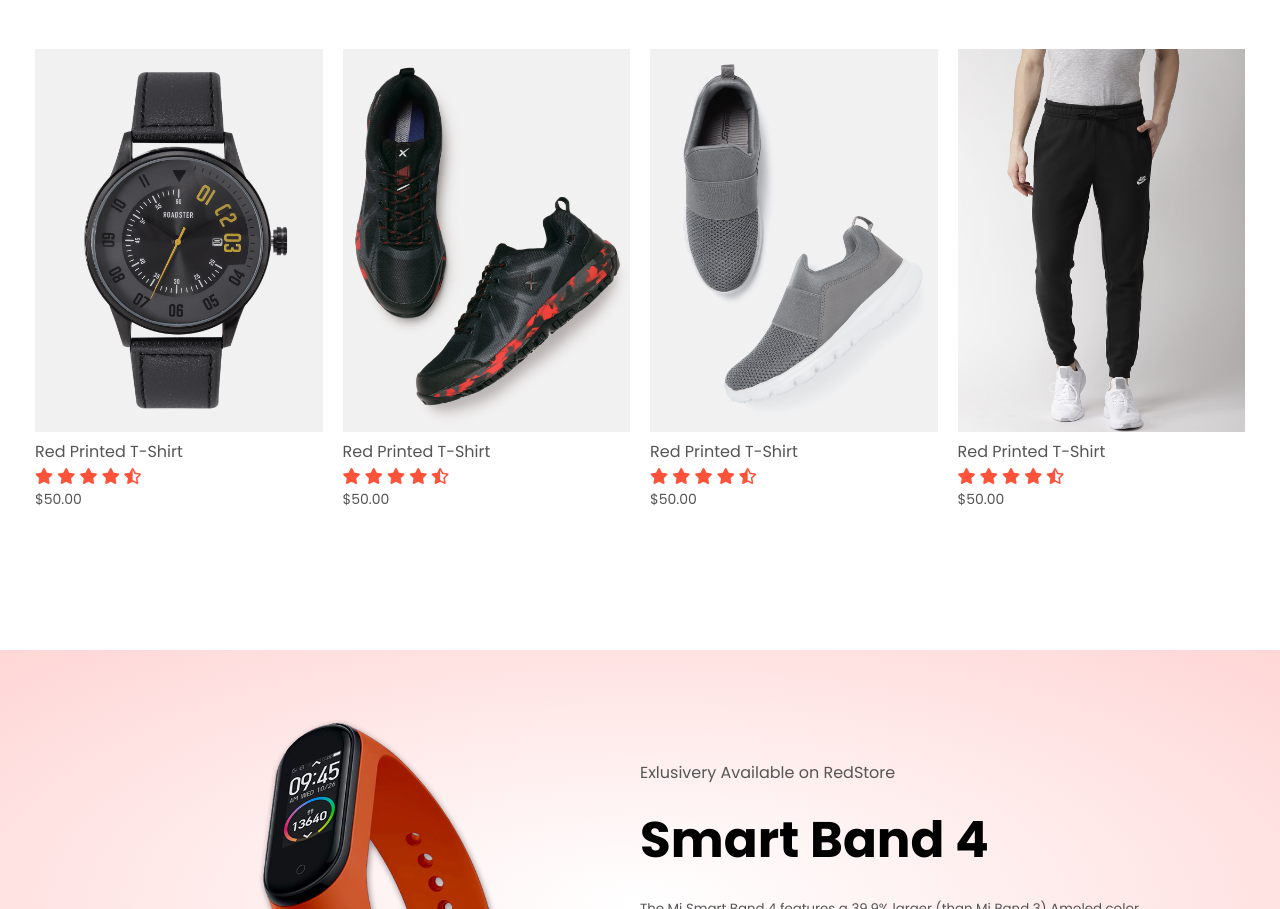
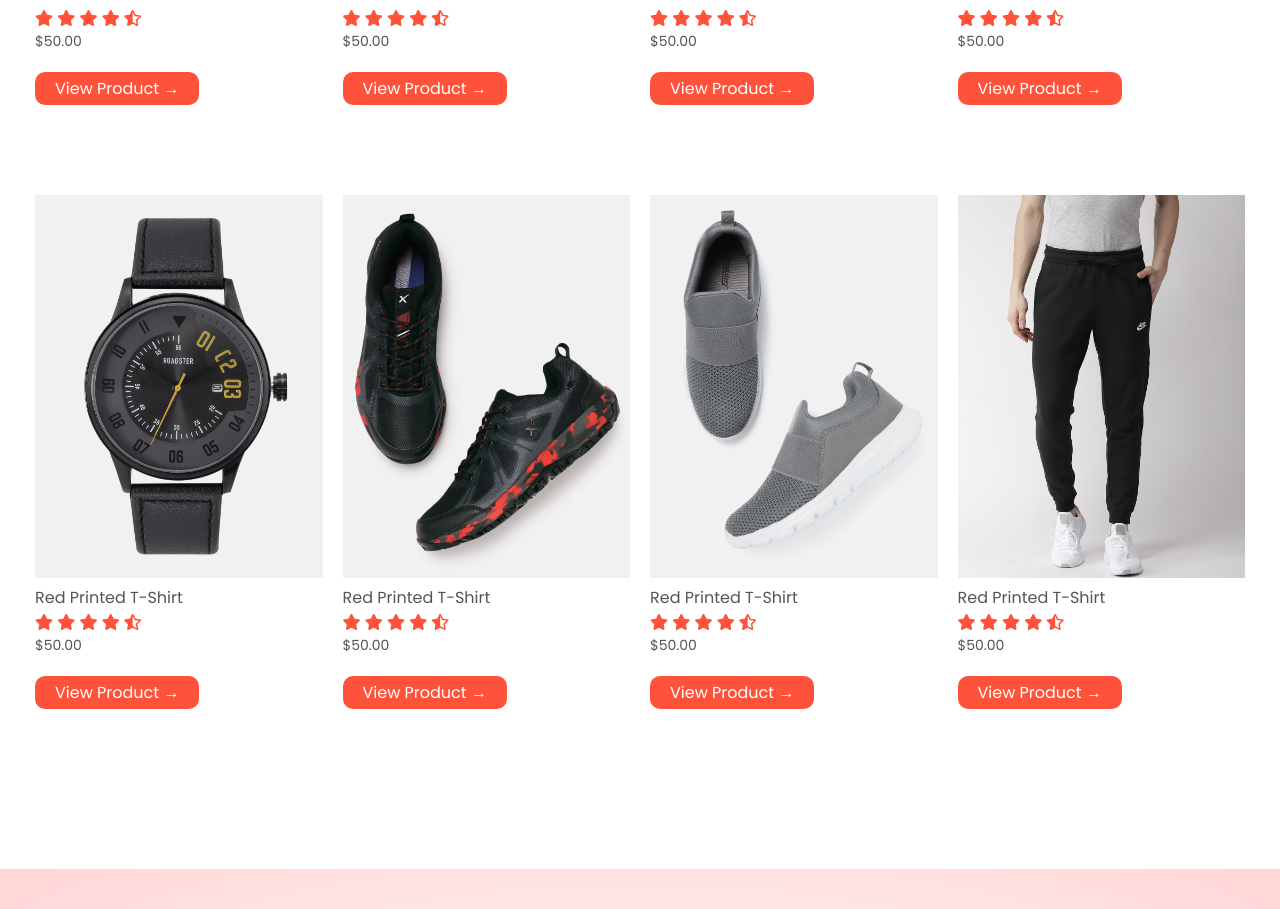
Before and after one commit to CalebKabaya/E-commerce-Website, a plain HTML site: page index.html in a window 1280 px wide. Shown: the part 2826-3735 px from the top of the page. Drawn offline with Linux system fonts and the light colour scheme.

Commit message:
ft:added the view product btn

```diff
--- a/CSS/style.css
+++ b/CSS/style.css
@@ -71,6 +71,19 @@ p{
 	transition: background 0.5s;
 }
 .btn:hover{
+	background: #563434;
+}
+.buy{
+	text-align: center;
+	display: inline-block;
+	background: #ff523b;
+	color: #fff;
+	padding: 4px 20px;
+	margin: 20px 0;
+	border-radius: 10px;
+	transition: background 0.5s;
+}
+.buy:hover{
 	background: #563434;
 }
 .header{
--- a/index.html
+++ b/index.html
@@ -72,6 +72,8 @@
 					<i class="fas fa-star-half-alt"></i>
 				</div>
 				<p>$50.00</p>
+				<a href="" class="buy">View Product &#8594;</a>
+
 			</div>
 			<div class="col-4">
 				<img src="images/product-2.jpg">
@@ -84,6 +86,8 @@
 					<i class="fas fa-star-half-alt"></i>
 				</div>
 				<p>$50.00</p>
+				<a href="" class="buy">View Product &#8594;</a>
+
 			</div>
 			<div class="col-4">
 				<img src="images/product-3.jpg">
@@ -96,6 +100,8 @@
 					<i class="fas fa-star-half-alt"></i>
 				</div>
 				<p>$50.00</p>
+				<a href="" class="buy">View Product &#8594;</a>
+
 			</div>
 			<div class="col-4">
 				<img src="images/product-4.jpg">
@@ -108,6 +114,8 @@
 					<i class="fas fa-star-half-alt"></i>
 				</div>
 				<p>$50.00</p>
+				<a href="" class="buy">View Product &#8594;</a>
+
 			</div>
 		</div>
 		<h2 class="title">latest Products</h2>
@@ -123,6 +131,8 @@
 					<i class="fas fa-star-half-alt"></i>
 				</div>
 				<p>$50.00</p>
+				<a href="" class="buy">View Product &#8594;</a>
+
 			</div>
 			<div class="col-4">
 				<img src="images/product-6.jpg">
@@ -135,6 +145,8 @@
 					<i class="fas fa-star-half-alt"></i>
 				</div>
 				<p>$50.00</p>
+				<a href="" class="buy">View Product &#8594;</a>
+
 			</div>
 			<div class="col-4">
 				<img src="images/product-7.jpg">
@@ -147,6 +159,8 @@
 					<i class="fas fa-star-half-alt"></i>
 				</div>
 				<p>$50.00</p>
+				<a href="" class="buy">View Product &#8594;</a>
+
 			</div>
 			<div class="col-4">
 				<img src="images/product-8.jpg">
@@ -159,6 +173,8 @@
 					<i class="fas fa-star-half-alt"></i>
 				</div>
 				<p>$50.00</p>
+				<a href="" class="buy">View Product &#8594;</a>
+
 			</div>
 		</div>
 		<div class="row">
@@ -173,6 +189,8 @@
 					<i class="fas fa-star-half-alt"></i>
 				</div>
 				<p>$50.00</p>
+				<a href="" class="buy">View Product &#8594;</a>
+
 			</div>
 			<div class="col-4">
 				<img src="images/product-10.jpg">
@@ -185,6 +203,8 @@
 					<i class="fas fa-star-half-alt"></i>
 				</div>
 				<p>$50.00</p>
+				<a href="" class="buy">View Product &#8594;</a>
+
 			</div>
 			<div class="col-4">
 				<img src="images/product-11.jpg">
@@ -197,6 +217,8 @@
 					<i class="fas fa-star-half-alt"></i>
 				</div>
 				<p>$50.00</p>
+				<a href="" class="buy">View Product &#8594;</a>
+
 			</div>
 			<div class="col-4">
 				<img src="images/product-12.jpg">
@@ -209,6 +231,8 @@
 					<i class="fas fa-star-half-alt"></i>
 				</div>
 				<p>$50.00</p>
+				<a href="" class="buy">View Product &#8594;</a>
+
 			</div>
 		</div>
 	</div>
```
